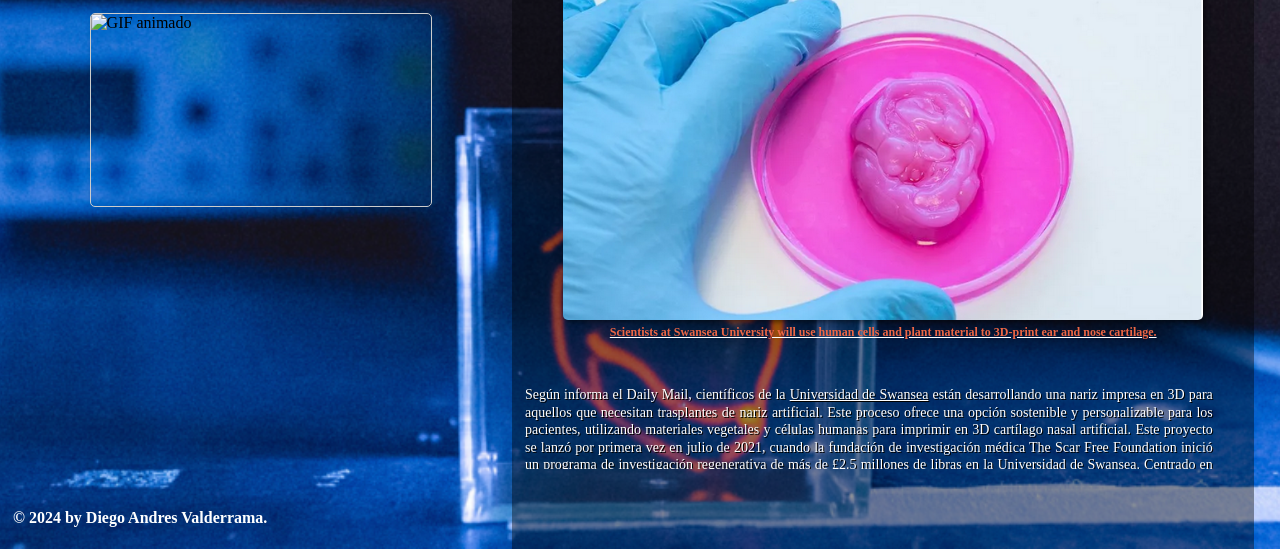
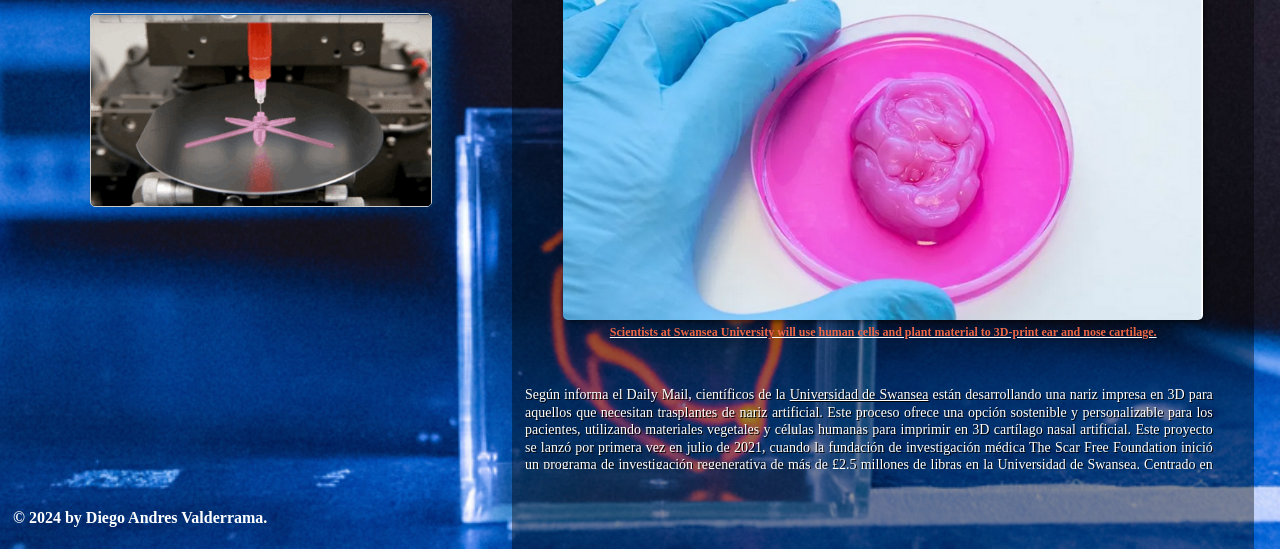
Before and after one commit to MartinAndres97/Paginabioimpresion, a plain HTML site: page tejidos.html in a window 1280 px wide. Shown: the part 251-800 px from the top of the page. Drawn offline with Linux system fonts and the light colour scheme.

Commit message:
Update tejidos.html

```diff
--- a/tejidos.html
+++ b/tejidos.html
@@ -51,7 +51,7 @@
       </div>
      <div class="seccion-izquierda">
       <div class="gif-container">
-         <img src="gif/3dgif.gif" alt="GIF animado">
+         <img src="3dgif.gif" alt="GIF animado">
        </div>
         <div class="content">
             <h2><a href="https://seas.harvard.edu/news/2016/01/novel-4d-printing-method-blossoms-botanical-inspiration" target="_blank">TEJIDOS BIOIMPRESOS</a></h2><!-- titular de mayor tamaño -->
```
